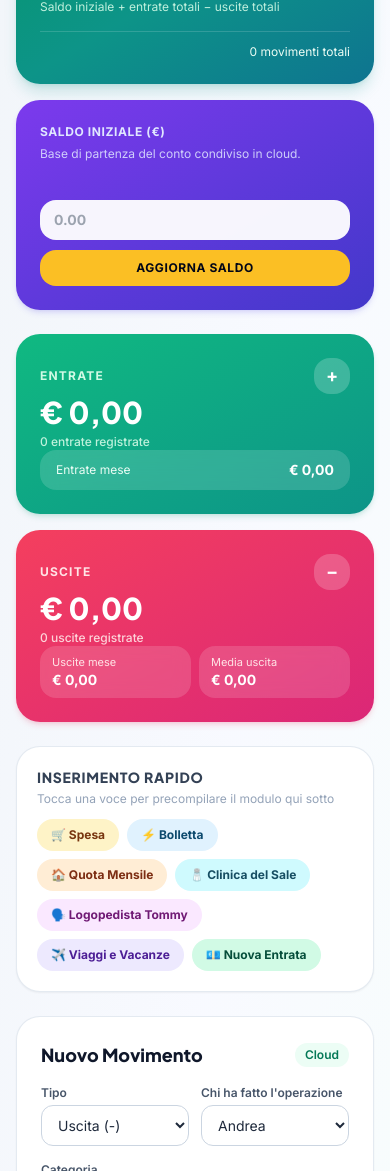
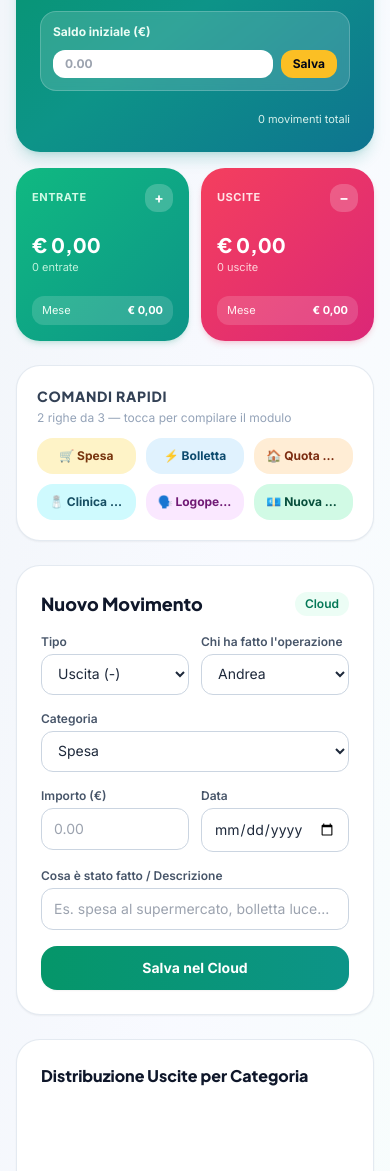
Before and after one commit to andreaattardo1983-blip/Bilancio-familiare, a plain HTML site: page index.html in a window 390 px wide. Shown: the part 447-1618 px from the top of the page. Drawn offline with nearby package versions, Linux system fonts and the light colour scheme.

Commit message:
index.html

```diff
--- a/index.html
+++ b/index.html
@@ -60,99 +60,111 @@
       </span>
     </div>
 
-    <!-- Primo Piano: Saldo Familiare Grande + Saldo Iniziale -->
-    <section class="grid grid-cols-1 lg:grid-cols-12 gap-4">
-      <div class="lg:col-span-8 rounded-3xl p-6 sm:p-8 text-white bg-gradient-to-br from-emerald-600 via-teal-600 to-cyan-700 shadow-lg shadow-teal-600/20 flex flex-col justify-between min-h-[210px]">
+    <!-- Primo Piano: Saldo Familiare con Widget Saldo Iniziale Interno + Quadrati Compatti Entrate / Uscite -->
+    <section class="grid grid-cols-1 lg:grid-cols-12 gap-4 items-center">
+      <div class="lg:col-span-6 rounded-3xl p-6 text-white bg-gradient-to-br from-emerald-600 via-teal-600 to-cyan-700 shadow-lg shadow-teal-600/20 flex flex-col justify-between gap-4">
         <div class="flex items-center justify-between gap-2">
-          <span class="text-xs font-bold uppercase tracking-widest text-emerald-100">Saldo Familiare in Primo Piano</span>
+          <span class="text-xs font-bold uppercase tracking-widest text-emerald-100">Saldo Familiare</span>
           <span class="px-3 py-1 rounded-full text-xs font-semibold bg-white/15 backdrop-blur">Live Cloud</span>
         </div>
 
-        <div class="my-4">
-          <p id="kpiSaldo" class="font-display text-4xl sm:text-6xl font-extrabold tracking-tight">€ 0,00</p>
-          <p class="mt-2 text-xs sm:text-sm text-emerald-100/90">Saldo iniziale + entrate totali − uscite totali</p>
+        <div>
+          <p id="kpiSaldo" class="font-display text-4xl sm:text-5xl font-extrabold tracking-tight">€ 0,00</p>
+          <p class="mt-1 text-xs text-emerald-100/90">Saldo iniziale + entrate − uscite</p>
         </div>
 
-        <div class="flex flex-wrap items-center justify-between gap-2 pt-3 border-t border-white/15 text-xs text-emerald-50">
+        <div class="bg-white/15 backdrop-blur-sm border border-white/20 rounded-2xl p-3 flex flex-col sm:flex-row sm:items-center justify-between gap-2.5">
+          <label for="inputSaldoIniziale" class="text-xs font-bold text-emerald-50 shrink-0">
+            Saldo iniziale (€)
+          </label>
+          <div class="flex items-center gap-2 w-full sm:w-auto">
+            <input
+              id="inputSaldoIniziale"
+              type="number"
+              step="0.01"
+              placeholder="0.00"
+              class="w-full sm:w-32 px-3 py-1.5 rounded-xl bg-white text-slate-900 text-xs font-bold focus:outline-none focus:ring-2 focus:ring-amber-300"
+            />
+            <button
+              id="btnSalvaSaldo"
+              type="button"
+              class="px-3 py-1.5 rounded-xl bg-amber-400 hover:bg-amber-300 text-slate-950 text-xs font-extrabold transition shrink-0"
+            >
+              Salva
+            </button>
+          </div>
+        </div>
+
+        <div class="flex items-center justify-between text-[11px] text-emerald-50/90 pt-1">
           <span id="etichettaMese" class="font-semibold capitalize"></span>
           <span id="kpiConteggioTotale">0 movimenti totali</span>
         </div>
       </div>
 
-      <div class="lg:col-span-4 rounded-3xl p-6 bg-gradient-to-br from-violet-600 to-indigo-700 text-white shadow-md shadow-indigo-600/15 flex flex-col justify-between min-h-[210px]">
-        <div>
-          <label for="inputSaldoIniziale" class="block text-xs font-bold uppercase tracking-wider text-indigo-100">
-            Saldo Iniziale (€)
-          </label>
-          <p class="text-xs text-indigo-100/85 mt-1.5">Base di partenza del conto condiviso in cloud.</p>
-        </div>
-
-        <div class="mt-4 space-y-2.5">
-          <input id="inputSaldoIniziale" type="number" step="0.01" placeholder="0.00" class="w-full px-3.5 py-2.5 rounded-2xl bg-white/95 text-slate-900 text-sm font-bold focus:outline-none focus:ring-2 focus:ring-amber-300" />
-          <button id="btnSalvaSaldo" type="button" class="w-full py-2.5 rounded-2xl bg-amber-400 hover:bg-amber-300 text-slate-950 text-xs font-extrabold uppercase tracking-wider transition">
-            Aggiorna Saldo
-          </button>
-        </div>
-      </div>
-    </section>
-
-    <!-- Quadrati Uguali: Entrate vs Uscite -->
-    <section class="grid grid-cols-1 sm:grid-cols-2 gap-4">
-      <div class="sm:aspect-square sm:max-h-[340px] w-full rounded-3xl p-6 bg-gradient-to-br from-emerald-500 to-teal-600 text-white shadow-md shadow-emerald-600/15 flex flex-col justify-between">
+      <div class="lg:col-span-6 grid grid-cols-2 gap-3 sm:gap-4 justify-items-center">
+        <div class="aspect-square w-full max-w-[230px] rounded-3xl p-4 sm:p-5 bg-gradient-to-br from-emerald-500 to-teal-600 text-white shadow-md shadow-emerald-600/15 flex flex-col justify-between">
           <div class="flex items-center justify-between">
-          <span class="text-xs font-bold uppercase tracking-widest text-emerald-100">Entrate</span>
-          <span class="w-9 h-9 rounded-2xl bg-white/20 text-white flex items-center justify-center font-bold text-lg">+</span>
+            <span class="text-[11px] font-bold uppercase tracking-wider text-emerald-100">Entrate</span>
+            <span class="w-7 h-7 rounded-xl bg-white/20 flex items-center justify-center font-bold text-sm">+</span>
           </div>
 
           <div>
-          <p id="kpiEntrate" class="font-display text-3xl sm:text-4xl font-extrabold">€ 0,00</p>
-          <p id="kpiConteggioEntrate" class="mt-1 text-xs font-medium text-emerald-100/90">0 entrate registrate</p>
+            <p id="kpiEntrate" class="font-display text-xl sm:text-2xl font-extrabold leading-tight">€ 0,00</p>
+            <p id="kpiConteggioEntrate" class="mt-0.5 text-[11px] text-emerald-100/90">0 entrate</p>
           </div>
 
-        <div class="bg-white/15 backdrop-blur rounded-2xl px-4 py-2.5 text-xs flex items-center justify-between">
-          <span class="text-emerald-50">Entrate mese</span>
-          <strong id="meseEntrate" class="text-sm font-extrabold">€ 0,00</strong>
+          <div class="bg-white/15 rounded-xl px-2.5 py-1.5 text-[11px] flex items-center justify-between">
+            <span class="text-emerald-50">Mese</span>
+            <strong id="meseEntrate" class="font-extrabold">€ 0,00</strong>
           </div>
         </div>
 
-      <div class="sm:aspect-square sm:max-h-[340px] w-full rounded-3xl p-6 bg-gradient-to-br from-rose-500 to-pink-600 text-white shadow-md shadow-rose-600/15 flex flex-col justify-between">
+        <div class="aspect-square w-full max-w-[230px] rounded-3xl p-4 sm:p-5 bg-gradient-to-br from-rose-500 to-pink-600 text-white shadow-md shadow-rose-600/15 flex flex-col justify-between">
           <div class="flex items-center justify-between">
-          <span class="text-xs font-bold uppercase tracking-widest text-rose-100">Uscite</span>
-          <span class="w-9 h-9 rounded-2xl bg-white/20 text-white flex items-center justify-center font-bold text-lg">−</span>
+            <span class="text-[11px] font-bold uppercase tracking-wider text-rose-100">Uscite</span>
+            <span class="w-7 h-7 rounded-xl bg-white/20 flex items-center justify-center font-bold text-sm">−</span>
           </div>
 
           <div>
-          <p id="kpiUscite" class="font-display text-3xl sm:text-4xl font-extrabold">€ 0,00</p>
-          <p id="kpiConteggioUscite" class="mt-1 text-xs font-medium text-rose-100/90">0 uscite registrate</p>
+            <p id="kpiUscite" class="font-display text-xl sm:text-2xl font-extrabold leading-tight">€ 0,00</p>
+            <p id="kpiConteggioUscite" class="mt-0.5 text-[11px] text-rose-100/90">0 uscite</p>
           </div>
 
-        <div class="grid grid-cols-2 gap-2 text-xs">
-          <div class="bg-white/15 backdrop-blur rounded-2xl px-3 py-2">
-            <span class="text-rose-100 block text-[11px]">Uscite mese</span>
-            <strong id="meseUscite" class="text-sm font-extrabold">€ 0,00</strong>
-          </div>
-          <div class="bg-white/15 backdrop-blur rounded-2xl px-3 py-2">
-            <span class="text-rose-100 block text-[11px]">Media uscita</span>
-            <strong id="mediaUscita" class="text-sm font-extrabold">€ 0,00</strong>
+          <div class="bg-white/15 rounded-xl px-2.5 py-1.5 text-[11px] flex items-center justify-between">
+            <span class="text-rose-50">Mese</span>
+            <strong id="meseUscite" class="font-extrabold">€ 0,00</strong>
           </div>
         </div>
       </div>
     </section>
 
-    <!-- Azioni Rapide Colorate -->
+    <!-- Comandi Rapidi in 2 Righe da 3 -->
     <section class="bg-white p-5 rounded-3xl border border-slate-200/90 shadow-sm space-y-3">
       <div class="flex flex-col sm:flex-row sm:items-center sm:justify-between gap-1">
-        <h2 class="font-display text-sm font-extrabold uppercase tracking-wider text-slate-700">Inserimento Rapido</h2>
-        <span class="text-xs text-slate-400">Tocca una voce per precompilare il modulo qui sotto</span>
+        <h2 class="font-display text-sm font-extrabold uppercase tracking-wider text-slate-700">Comandi Rapidi</h2>
+        <span class="text-xs text-slate-400">2 righe da 3 — tocca per compilare il modulo</span>
       </div>
-      <div class="flex flex-wrap gap-2">
-        <button type="button" data-quick="uscita|Spesa|Spesa alimentare" class="quick-btn px-3.5 py-2 rounded-2xl text-xs font-bold bg-amber-100 hover:bg-amber-200 text-amber-900 transition">🛒 Spesa</button>
-        <button type="button" data-quick="uscita|Bolletta|Bolletta casa" class="quick-btn px-3.5 py-2 rounded-2xl text-xs font-bold bg-sky-100 hover:bg-sky-200 text-sky-900 transition">⚡ Bolletta</button>
-        <button type="button" data-quick="uscita|Quota Mensile|Quota mensile familiare" class="quick-btn px-3.5 py-2 rounded-2xl text-xs font-bold bg-orange-100 hover:bg-orange-200 text-orange-900 transition">🏠 Quota Mensile</button>
-        <button type="button" data-quick="uscita|Clinica del Sale|Seduta Clinica del Sale" class="quick-btn px-3.5 py-2 rounded-2xl text-xs font-bold bg-cyan-100 hover:bg-cyan-200 text-cyan-900 transition">🧂 Clinica del Sale</button>
-        <button type="button" data-quick="uscita|Logopedista Tommy|Logopedista Tommaso" class="quick-btn px-3.5 py-2 rounded-2xl text-xs font-bold bg-fuchsia-100 hover:bg-fuchsia-200 text-fuchsia-900 transition">🗣️ Logopedista Tommy</button>
-        <button type="button" data-quick="uscita|Viaggi e Vacanze|Viaggi e vacanze" class="quick-btn px-3.5 py-2 rounded-2xl text-xs font-bold bg-violet-100 hover:bg-violet-200 text-violet-900 transition">✈️ Viaggi e Vacanze</button>
-        <button type="button" data-quick="entrata|Stipendio|Entrata familiare" class="quick-btn px-3.5 py-2 rounded-2xl text-xs font-bold bg-emerald-100 hover:bg-emerald-200 text-emerald-900 transition">💶 Nuova Entrata</button>
+
+      <div class="grid grid-cols-3 gap-2.5">
+        <button type="button" data-quick="uscita|Spesa|Spesa alimentare" class="quick-btn px-3 py-2.5 rounded-2xl text-xs font-bold bg-amber-100 hover:bg-amber-200 text-amber-900 transition truncate">
+          🛒 Spesa
+        </button>
+        <button type="button" data-quick="uscita|Bolletta|Bolletta casa" class="quick-btn px-3 py-2.5 rounded-2xl text-xs font-bold bg-sky-100 hover:bg-sky-200 text-sky-900 transition truncate">
+          ⚡ Bolletta
+        </button>
+        <button type="button" data-quick="uscita|Quota Mensile|Quota mensile familiare" class="quick-btn px-3 py-2.5 rounded-2xl text-xs font-bold bg-orange-100 hover:bg-orange-200 text-orange-900 transition truncate">
+          🏠 Quota Mensile
+        </button>
+
+        <button type="button" data-quick="uscita|Clinica del Sale|Seduta Clinica del Sale" class="quick-btn px-3 py-2.5 rounded-2xl text-xs font-bold bg-cyan-100 hover:bg-cyan-200 text-cyan-900 transition truncate">
+          🧂 Clinica del Sale
+        </button>
+        <button type="button" data-quick="uscita|Logopedista Tommy|Logopedista Tommaso" class="quick-btn px-3 py-2.5 rounded-2xl text-xs font-bold bg-fuchsia-100 hover:bg-fuchsia-200 text-fuchsia-900 transition truncate">
+          🗣️ Logopedista Tommy
+        </button>
+        <button type="button" data-quick="entrata|Stipendio|Entrata familiare" class="quick-btn px-3 py-2.5 rounded-2xl text-xs font-bold bg-emerald-100 hover:bg-emerald-200 text-emerald-900 transition truncate">
+          💶 Nuova Entrata
+        </button>
       </div>
     </section>
 
@@ -303,7 +315,7 @@
       messagingSenderId: "320243941396",
       appId: "1:320243941396:web:a1e162baf572bb1bd6a701",
       measurementId: "G-GV32S3W16V"
-    };[cite: 8]
+    };[cite: 6]
 
     const eur = new Intl.NumberFormat("it-IT", { style: "currency", currency: "EUR" });
     const inputSaldoEl = document.getElementById("inputSaldoIniziale");
@@ -355,12 +367,9 @@
       const movMese = movimenti.filter((m) => String(m.data || "").startsWith(meseCorrenteStr));
       const entrateMese = movMese.filter((m) => m.tipo === "entrata").reduce((a, b) => a + Number(b.importo || 0), 0);
       const usciteMese = movMese.filter((m) => m.tipo === "uscita").reduce((a, b) => a + Number(b.importo || 0), 0);
-      const tutteUscite = movimenti.filter((m) => m.tipo === "uscita");
-      const totTutteUscite = tutteUscite.reduce((a, b) => a + Number(b.importo || 0), 0);
 
       document.getElementById("meseEntrate").textContent = eur.format(entrateMese);
       document.getElementById("meseUscite").textContent = eur.format(usciteMese);
-      document.getElementById("mediaUscita").textContent = eur.format(tutteUscite.length ? totTutteUscite / tutteUscite.length : 0);
       document.getElementById("kpiConteggioTotale").textContent = `${movimenti.length} movimenti totali`;
 
       const totaliCat = {};
@@ -437,8 +446,8 @@
       document.getElementById("kpiSaldo").textContent = eur.format(saldo);
       document.getElementById("kpiEntrate").textContent = eur.format(entrate);
       document.getElementById("kpiUscite").textContent = eur.format(uscite);
-      document.getElementById("kpiConteggioEntrate").textContent = `${movimenti.filter((m) => m.tipo === "entrata").length} entrate registrate`;
-      document.getElementById("kpiConteggioUscite").textContent = `${movimenti.filter((m) => m.tipo === "uscita").length} uscite registrate`;
+      document.getElementById("kpiConteggioEntrate").textContent = `${movimenti.filter((m) => m.tipo === "entrata").length} entrate`;
+      document.getElementById("kpiConteggioUscite").textContent = `${movimenti.filter((m) => m.tipo === "uscita").length} uscite`;
 
       if (document.activeElement !== inputSaldoEl) {
         inputSaldoEl.value = Number(saldoIniziale || 0).toFixed(2);
@@ -497,11 +506,11 @@
           renderApp();
         },
         (err) => {
-          console.error(err);
+          console.error("Errore impostazioni Firestore:", err);
           impostaStatoCloud(
             "errore",
-            "Errore regole Firestore",
-            `<strong>Errore Firestore:</strong> ${err.message || "controlla le regole del database."}`,
+            "Errore Firestore",
+            `<strong>Errore Firestore:</strong> ${err.code || err.message || "controlla database e regole."}`,
             `Progetto: ${firebaseConfig.projectId}`
           );
         }
@@ -520,11 +529,11 @@
           renderApp();
         },
         (err) => {
-          console.error(err);
+          console.error("Errore movimenti Firestore:", err);
           impostaStatoCloud(
             "errore",
-            "Errore lettura movimenti",
-            `<strong>Errore lettura Firestore:</strong> ${err.message || "verifica i permessi del database."}`,
+            "Errore lettura Firestore",
+            `<strong>Errore lettura Firestore:</strong> ${err.code || err.message || "verifica database e regole."}`,
             `Progetto: ${firebaseConfig.projectId}`
           );
         }
@@ -532,11 +541,21 @@
 
       document.getElementById("btnSalvaSaldo").addEventListener("click", async () => {
         const valore = Number(inputSaldoEl.value || 0);
+        try {
           await setDoc(
             doc(db, "impostazioni", "principale"),
             { saldoIniziale: valore, updatedAt: serverTimestamp() },
             { merge: true }
           );
+        } catch (err) {
+          console.error("Errore salvataggio saldo:", err);
+          impostaStatoCloud(
+            "errore",
+            "Salvataggio bloccato",
+            `<strong>Impossibile salvare il saldo:</strong> ${err.code || err.message}`,
+            `Progetto: ${firebaseConfig.projectId}`
+          );
+        }
       });
 
       document.getElementById("formMovimento").addEventListener("submit", async (e) => {
@@ -549,6 +568,7 @@
         const descrizione = document.getElementById("descrizione").value.trim();
         if (!importo || importo <= 0 || !data) return;
 
+        try {
           await addDoc(collection(db, "movimenti"), {
             tipo,
             utente,
@@ -561,20 +581,40 @@
 
           document.getElementById("importo").value = "";
           document.getElementById("descrizione").value = "";
+        } catch (err) {
+          console.error("Errore salvataggio movimento:", err);
+          impostaStatoCloud(
+            "errore",
+            "Salvataggio bloccato",
+            `<strong>Impossibile salvare il movimento:</strong> ${err.code || err.message}`,
+            `Progetto: ${firebaseConfig.projectId}`
+          );
+        }
       });
 
       document.getElementById("tabellaMovimenti").addEventListener("click", async (e) => {
         const btn = e.target.closest(".btn-elimina");
         if (!btn) return;
         const id = btn.getAttribute("data-delete-id");
-        if (id) await deleteDoc(doc(db, "movimenti", id));
+        if (!id) return;
+        try {
+          await deleteDoc(doc(db, "movimenti", id));
+        } catch (err) {
+          console.error("Errore eliminazione movimento:", err);
+          impostaStatoCloud(
+            "errore",
+            "Eliminazione bloccata",
+            `<strong>Impossibile eliminare il movimento:</strong> ${err.code || err.message}`,
+            `Progetto: ${firebaseConfig.projectId}`
+          );
+        }
       });
     } catch (err) {
-      console.error(err);
+      console.error("Errore inizializzazione Firebase:", err);
       impostaStatoCloud(
         "errore",
         "Errore inizializzazione",
-        `<strong>Errore Firebase:</strong> ${err.message || "verifica la configurazione."}`,
+        `<strong>Errore Firebase:</strong> ${err.code || err.message || "verifica la configurazione."}`,
         `Progetto: ${firebaseConfig.projectId}`
       );
     }
```
Lines whose indentation alone changed are shown as unchanged.
